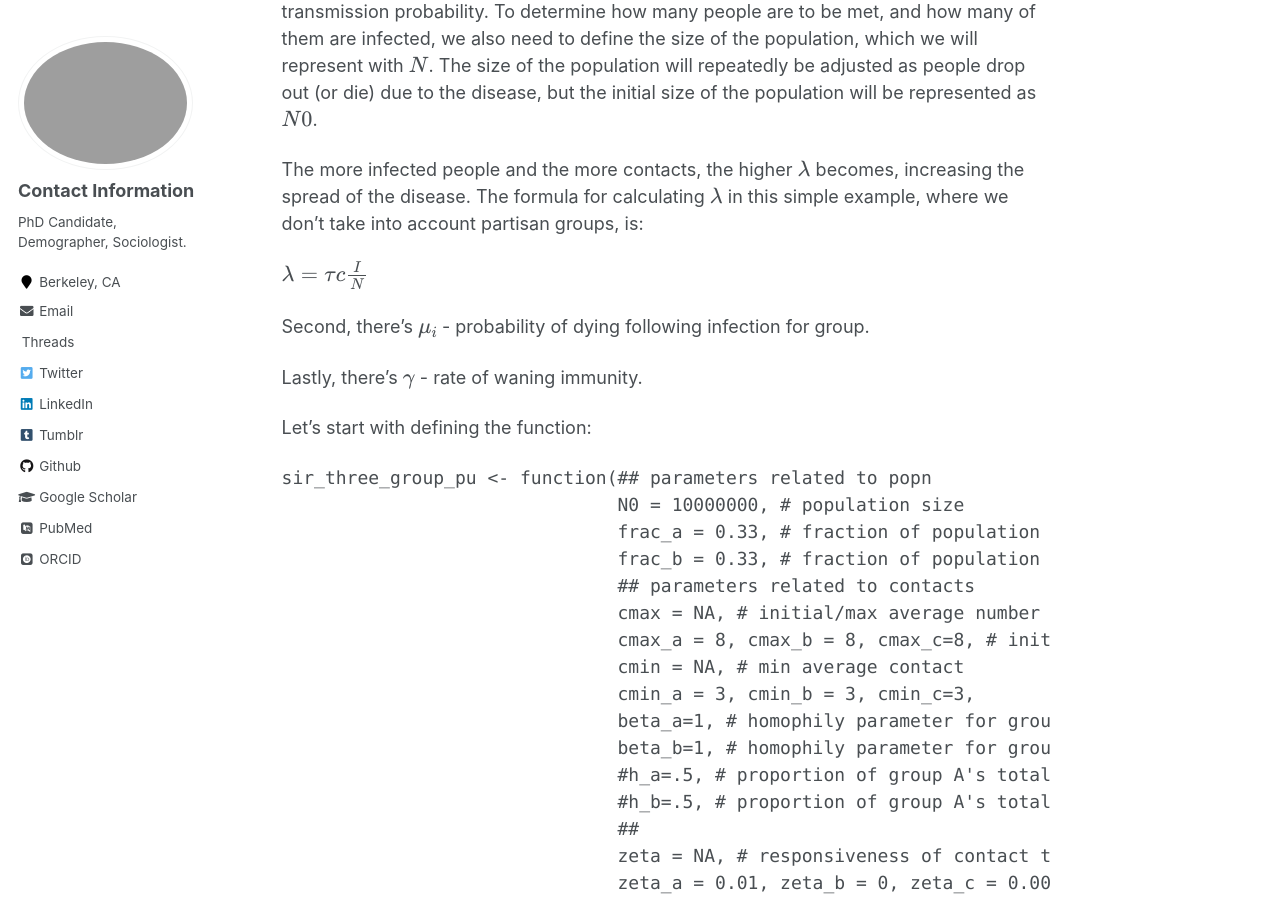
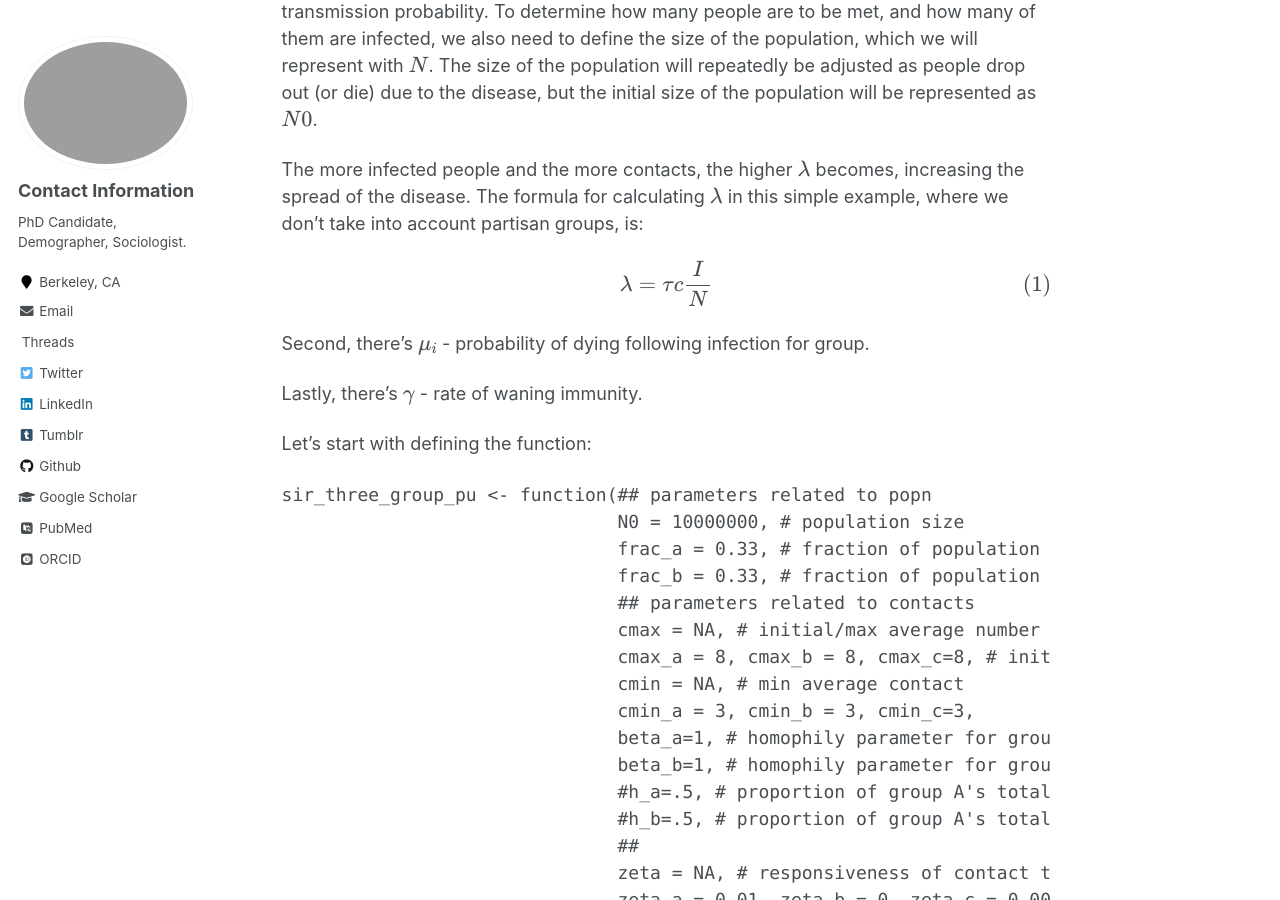
Before and after one commit to chrissoria/chrissoria.github.io, a Jekyll site: the page built from _posts/2024-12-20-three-group-sir.md, in a window 1280 px wide and 900 px high, scrolled down 1078 px. Built offline with Jekyll 4.4.1, drawn with Linux system fonts in a browser that asks for light colours; some web fonts are replaced; formulas are drawn with MathJax 3.

Commit message:
centering equation

```diff
--- a/_posts/2024-12-20-three-group-sir.md
+++ b/_posts/2024-12-20-three-group-sir.md
@@ -19,7 +19,9 @@
 
 The more infected people and the more contacts, the higher $\lambda$ becomes, increasing the spread of the disease. The formula for calculating $\lambda$ in this simple example, where we don't take into account partisan groups, is:
 
-$\lambda = \tau c \frac{I}{N}$
+<p style="text-align: center;">
+$$\lambda = \tau c \frac{I}{N}$$
+</p>
 
 
 Second, there's $\mu_i$ - probability of dying following infection for group.
```
